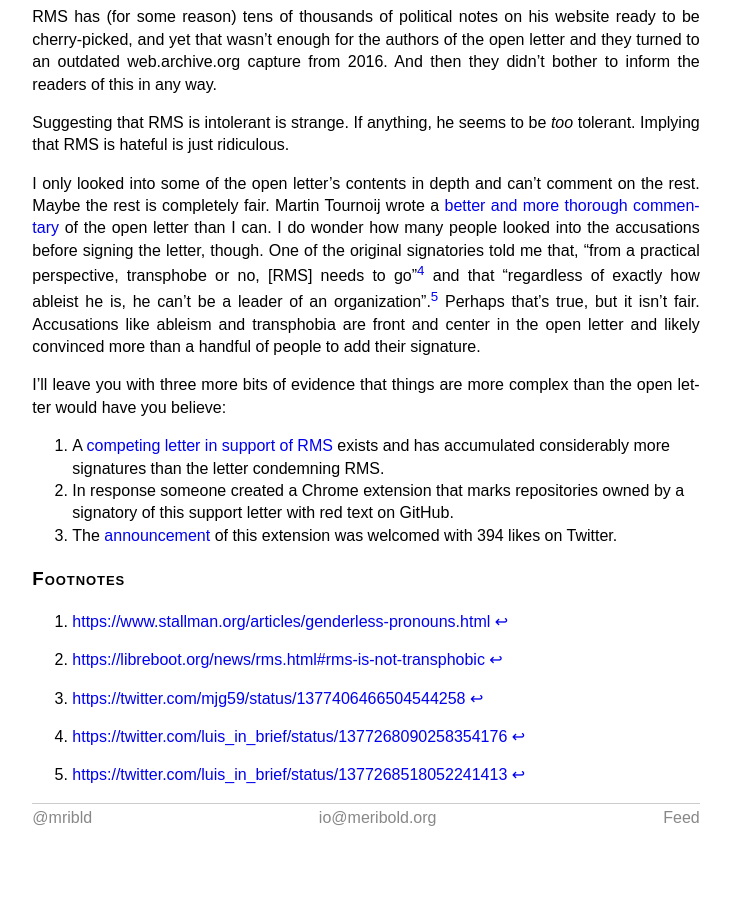
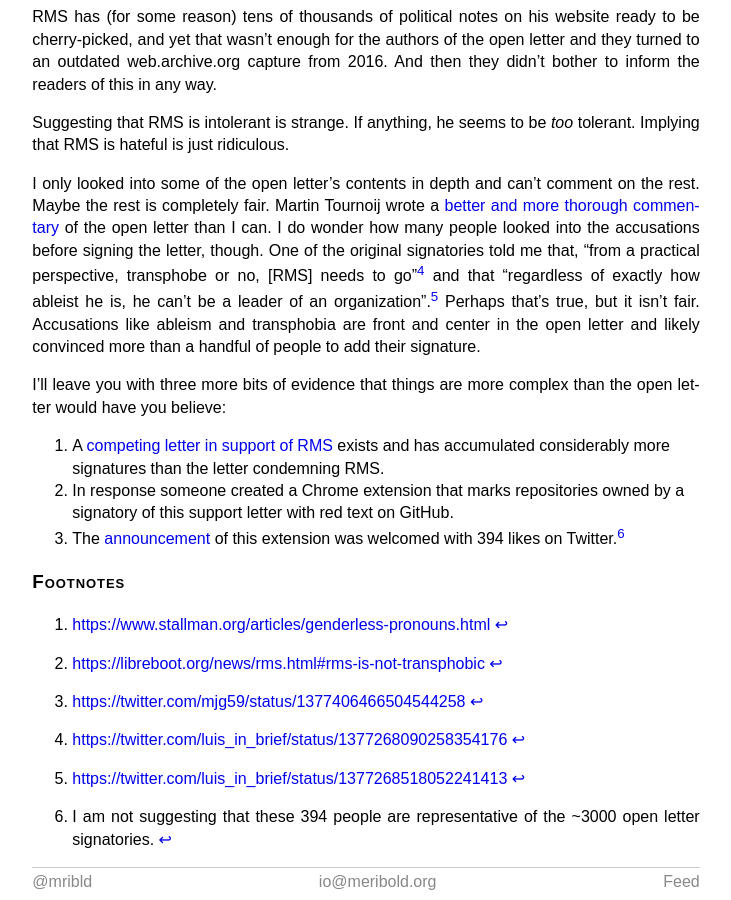
Before and after one commit to meribold/meribold.org, a Jekyll site: the page built from _posts/2021-04-07-critique-of-rms-open-letter.md, in a window 1280 px wide and 900 px high, scrolled down 1807 px. Shown: the whole window, without its empty margins (274-1005 px from the left). Built offline with Jekyll 4.4.1, drawn with Linux system fonts in a browser that asks for light colours; before the commit the page ends 2643 px from its top, so only the background shows below that.

Commit message:
Add footnote

```diff
--- a/_posts/2021-04-07-critique-of-rms-open-letter.md
+++ b/_posts/2021-04-07-critique-of-rms-open-letter.md
@@ -116,6 +116,8 @@ letter would have you believe:
 [^fucking-transphobic]: <https://twitter.com/mjg59/status/1377406466504544258>
 [^luis-1]: <https://twitter.com/luis_in_brief/status/1377268090258354176>
 [^luis-2]: <https://twitter.com/luis_in_brief/status/1377268518052241413>
+[^twitter-response-clarification]: I am not suggesting that these 394 people are
+    representative of the ~3000 open letter signatories.
 
 [open letter]: https://rms-open-letter.github.io
 [open-letter-appendix]: https://rms-open-letter.github.io/appendix
```
Also changed, not shown: other parts of _posts/2021-04-07-critique-of-rms-open-letter.md (+1 -1 lines).
